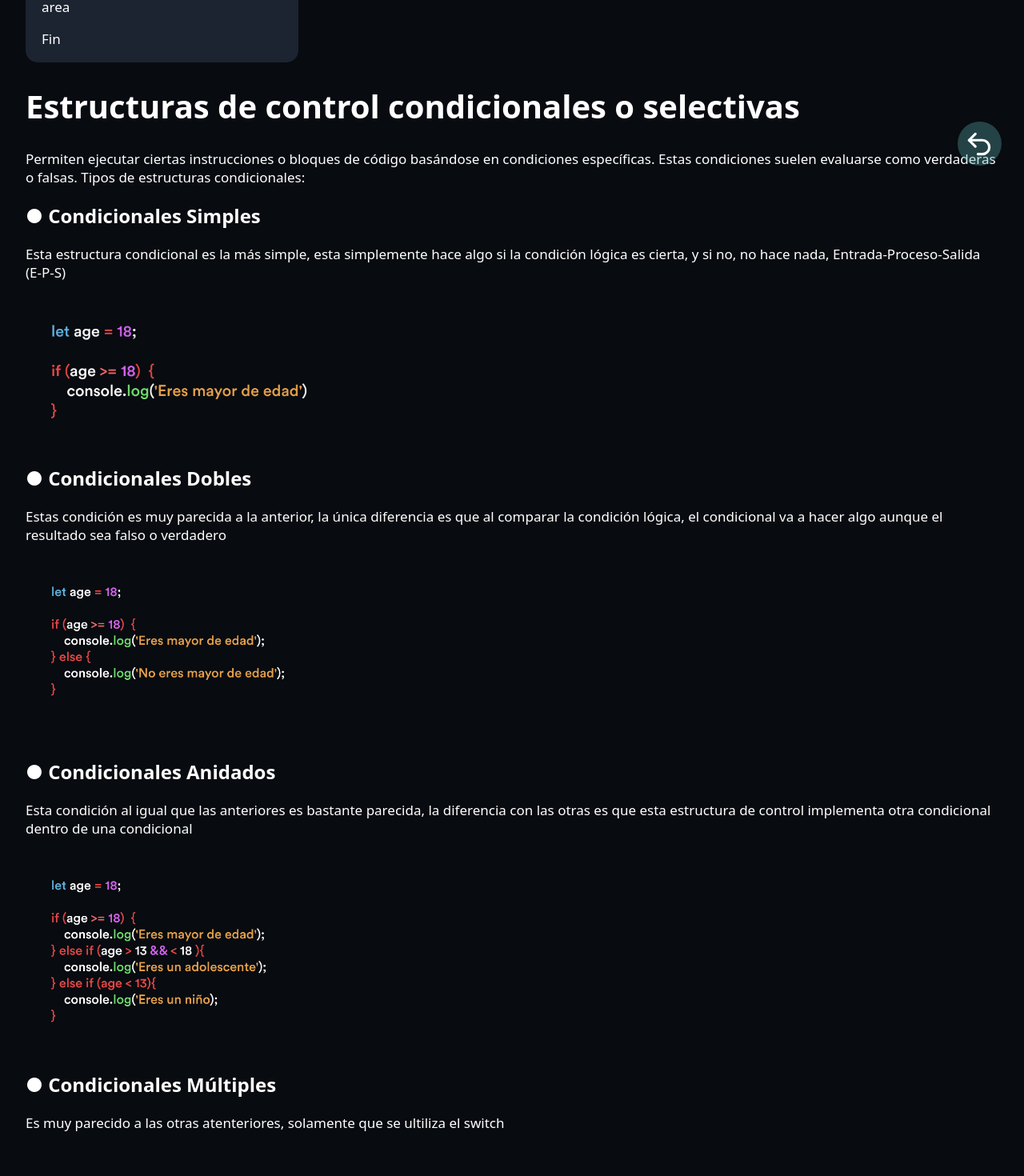
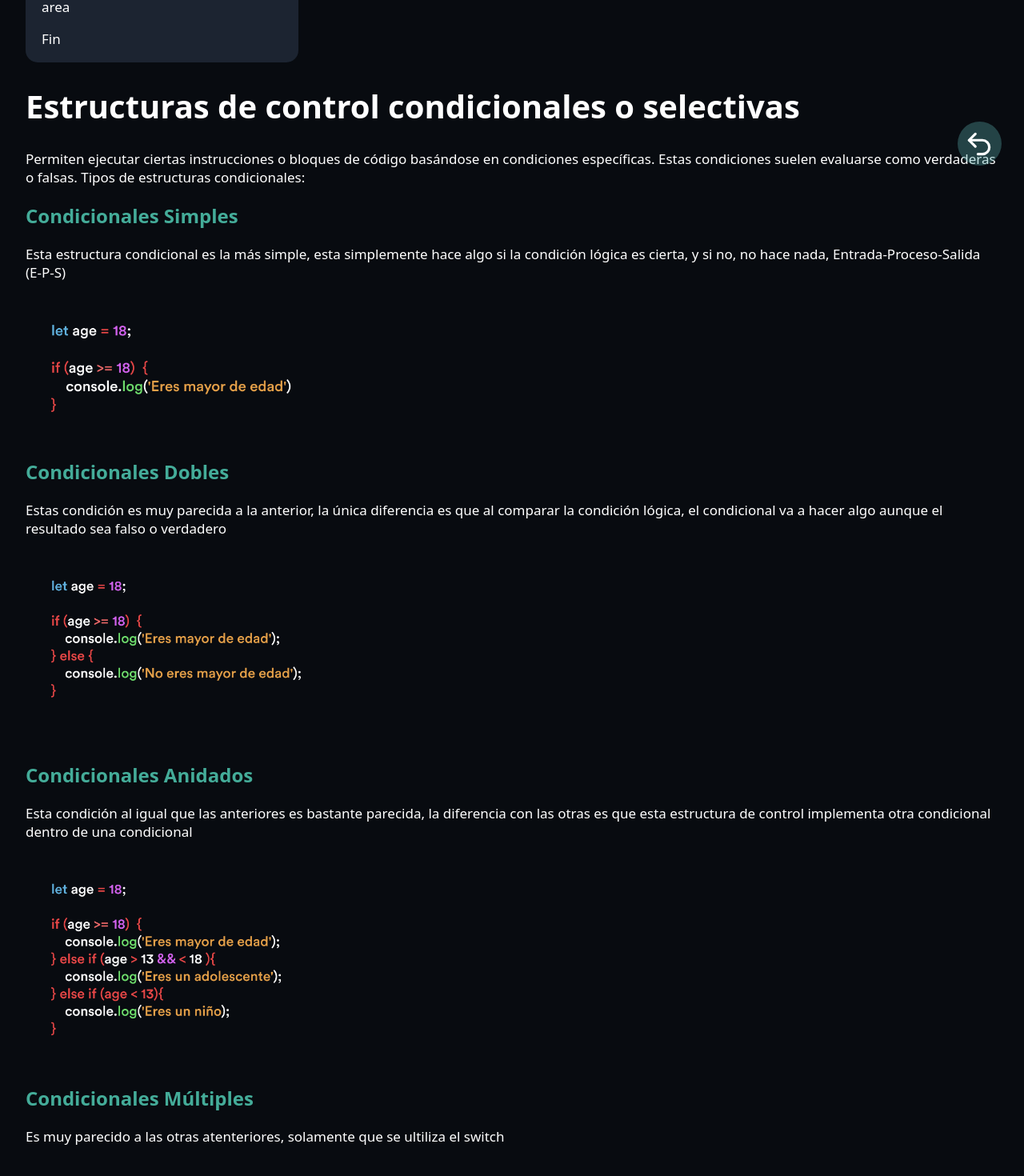
Before and after one commit to KevinLatino/Peritazgo-Website, a React (Vite) app: page /Estructuras-de-control in a window 1280 px wide. Shown: the part 552-2022 px from the top of the page at 80% size. Built offline with nearby package versions, Linux system fonts and the light colour scheme.

Commit message:
Estilos de Estructuras de control

```diff
--- a/src/Components/ControlStructure/ControlStructure.jsx
+++ b/src/Components/ControlStructure/ControlStructure.jsx
@@ -56,25 +56,25 @@ const ControlStructure = () => {
           ciertas instrucciones o bloques de código basándose en condiciones específicas.
           Estas condiciones suelen evaluarse como verdaderas o falsas. Tipos de estructuras condicionales:
         </p>
-        <h2>● Condicionales Simples</h2>
+        <h2 className='subtitle'>Condicionales Simples</h2>
           <p>
             Esta estructura condicional es la más simple, esta simplemente hace algo si
             la condición lógica es cierta, y si no, no hace nada, Entrada-Proceso-Salida (E-P-S)
           </p>
-          <img className='img-styles'src={SimpleIf} width={320} />
-        <h2>● Condicionales Dobles</h2>
+          <img className='img-styles'src={SimpleIf} width={300} />
+        <h2 className='subtitle'>Condicionales Dobles</h2>
         <p>
           Estas condición es muy parecida a la anterior, la única diferencia es que al comparar la condición lógica,
           el condicional va a hacer algo aunque el resultado sea falso o verdadero
         </p>
-        <img className='img-styles'src={DobleIf} width={350} />
-        <h2>● Condicionales Anidados</h2>
+        <img className='img-styles'src={DobleIf} width={375} />
+        <h2 className='subtitle'>Condicionales Anidados</h2>
         <p>
           Esta condición al igual que las anteriores es bastante parecida, la diferencia con las otras es que esta estructura
           de control implementa otra condicional dentro de una condicional
         </p>
-        <img className='img-styles'src={MultipleIf} width={350} />
-        <h2>● Condicionales Múltiples</h2>
+        <img className='img-styles'src={MultipleIf} width={375} />
+        <h2 className='subtitle'>Condicionales Múltiples</h2>
         <p>
           Es muy parecido a las otras atenteriores, solamente que se ultiliza el switch
         </p>
--- a/src/Components/ControlStructure/ControlStructures.css
+++ b/src/Components/ControlStructure/ControlStructures.css
@@ -11,3 +11,7 @@
 .img-styles{
     padding: 2rem;
 }
+
+.subtitle{
+    color: #44AC99;
+}
```
